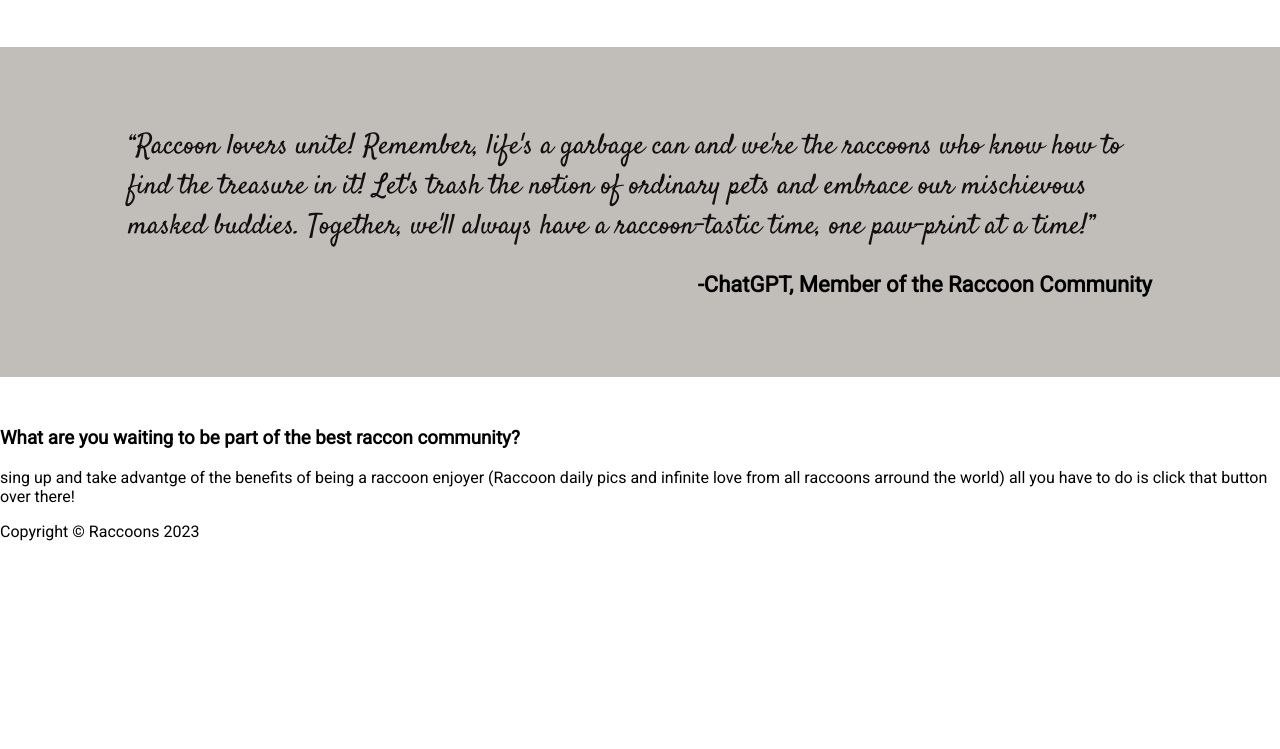
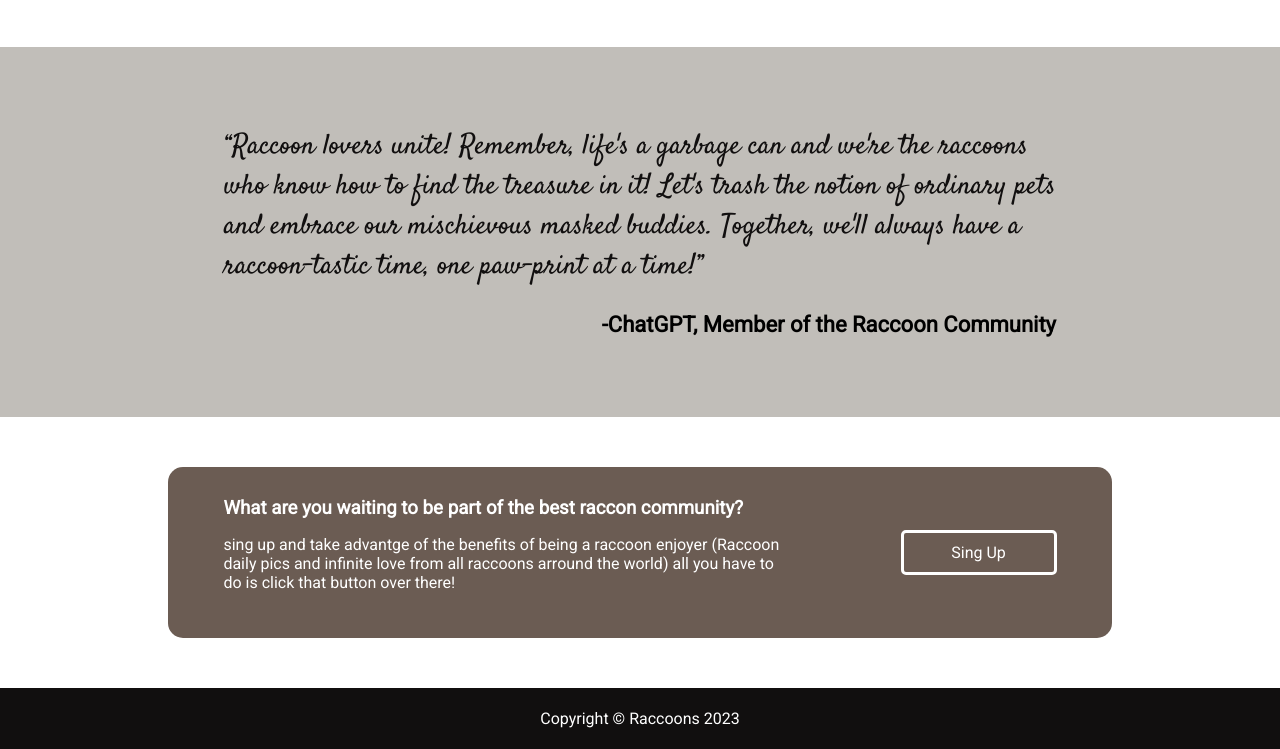
Before and after one commit to josemanuelsv18/Racoons, a plain HTML site: page index.html in a window 1280 px wide. Shown: the part 1292-2041 px from the top of the page. Before the commit the page ends 1849 px from the top, so only its background shows below. Drawn offline with Linux system fonts and the light colour scheme.

Commit message:
Stilyzed invitation section and footer style complete

```diff
--- a/index.css
+++ b/index.css
@@ -68,19 +68,21 @@ body{
     /*height: 270px;
     /*border: 5px solid #6b5c53;*/
 }
+.hero > .presentation > .text > .button{
+    background-color: #6b5c53;
+    color: white;
+    margin-top: 7%;
+}
 .button{
     display: flex;
     justify-content: center;
     align-items: center;
-    background-color: #6b5c53;
     width: 150px;
     padding: 10px 0;
     border-radius: 5px;
-    color: white;
     text-decoration: none;
-    margin-top: 7%;
 }
-.button:hover{
+.hero > .presentation > .text > .button:hover{
     background-color: #c1beb9;
     color: black;
 }
@@ -134,7 +136,7 @@ body{
     margin: 50px 0;
 }
 .quote-section > p {
-    width: 80%;
+    width: 65%;
     display: flex;
     flex-direction: column;
     align-items: flex-end;
@@ -148,3 +150,43 @@ body{
     font-family: "Satisfy", cursive;
     font-size: 28px;
 }
+.container{
+    display: flex;
+    flex-direction: column;
+    align-items: center;
+    margin: 50px;
+}
+.invitation{
+    background-color: #6b5c53;
+    color: white;
+    width: 80%;
+    border-radius: 15px;
+    padding: 30px 0px;
+    display: flex;
+    justify-content: space-around;
+    align-items: center;
+}
+.invitation > .text > h3{
+    margin: 0;
+}
+.invitation > .text{
+    width: 60%;
+}
+.invitation > .button{
+    color: white;
+    border: 3px solid white;
+    width: 10%;
+    max-height: 20px;
+    min-width: 150px;
+}
+.invitation > .button:hover{
+    background-color: #c1beb9;
+    border-color: #110f0f;
+    color: #110f0f;
+}
+footer{
+    background-color: #110f0f;
+    color: white;
+    text-align: center;
+    padding: 5px;
+}
--- a/index.html
+++ b/index.html
@@ -19,7 +19,7 @@
             </div>
             <nav class="menu">
                 <a href="#" class="item1">Meet the raccoons</a>
-                <a href="#" class="item2">Which raccoon you rock the most</a>
+                <a href="https://www.tiktok.com/@__sippy_/video/7233517014965423402?q=which%20raccoon%20you%20rock%20the%20most&t=1685838489584" class="item2">Which raccoon you rock the most</a>
                 <a href="#" class="item3">Donations</a>
             </nav>
         </div>
@@ -84,10 +84,13 @@
             <q>Raccoon lovers unite! Remember, life's a garbage can and we're the raccoons who know how to find the treasure in it! Let's trash the notion of ordinary pets and embrace our mischievous masked buddies. Together, we'll always have a raccoon-tastic time, one paw-print at a time!</q><br/>-ChatGPT, Member of the Raccoon Community
         </p>
     </div>
+    <div class="container">
        <div class="invitation">
-        <div class="banner">
+            <div class="text">
                 <h3>What are you waiting to be part of the best raccon community?</h3>
                 <p>sing up and take advantge of the benefits of being a raccoon enjoyer (Raccoon daily pics and infinite love from all raccoons arround the world) all you have to do is click that button over there!</p>
+            </div>
+        <a href="#" class="button">Sing Up</a>
         </div>
     </div>
     <footer>
```
Lines whose indentation alone changed are shown as unchanged.
